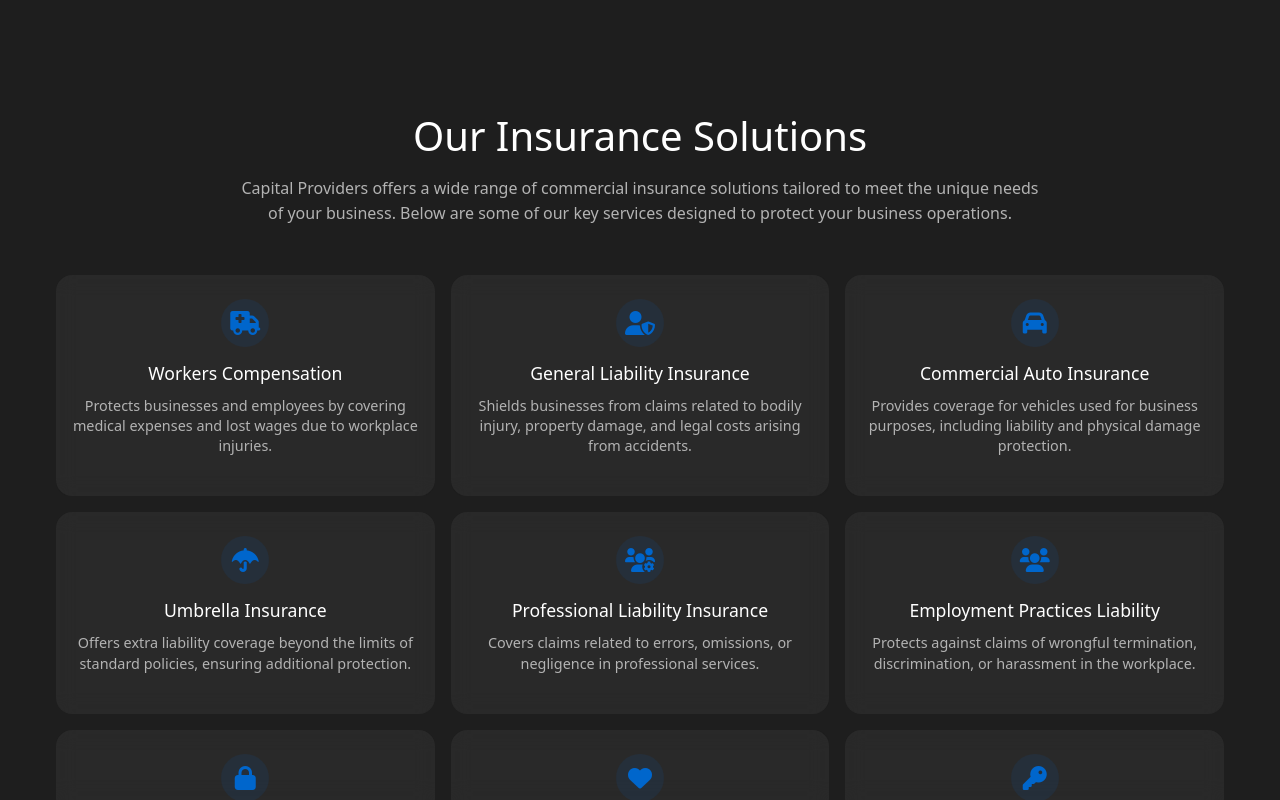
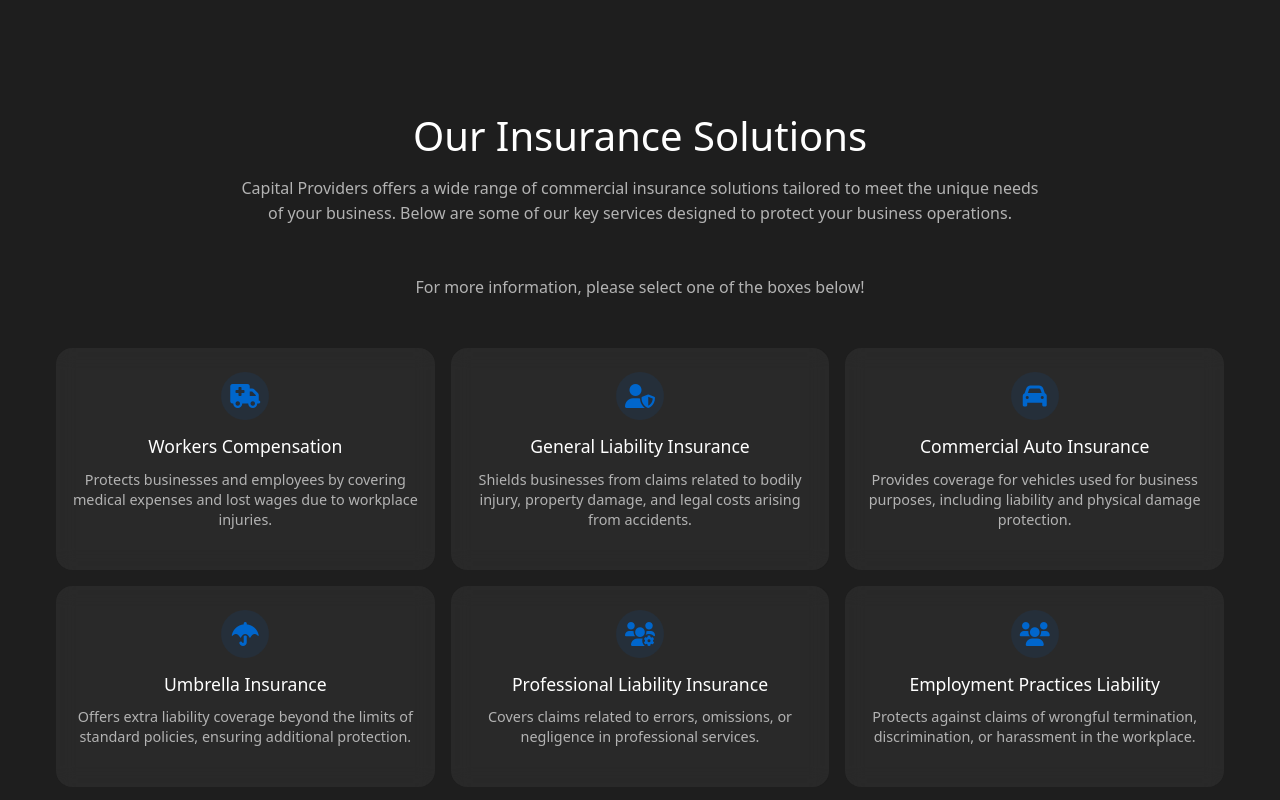
Before and after one commit to eliepenias/CPISmike, a plain HTML site: page index.html in a window 1280 px wide. Shown: the part 1476-2276 px from the top of the page. Drawn offline with nearby package versions, Linux system fonts and the light colour scheme.

Commit message:
added tap instructions for boxes

```diff
--- a/index.html
+++ b/index.html
@@ -141,6 +141,10 @@
       the unique needs of your business. Below are some of our key services designed to protect
       your business operations.
     </p>
+
+        <p class="services-intro">
+          For more information, please select one of the boxes below!
+        </p>
 
     <div class="services-grid">
       <!-- Workers Compensation -->
```
